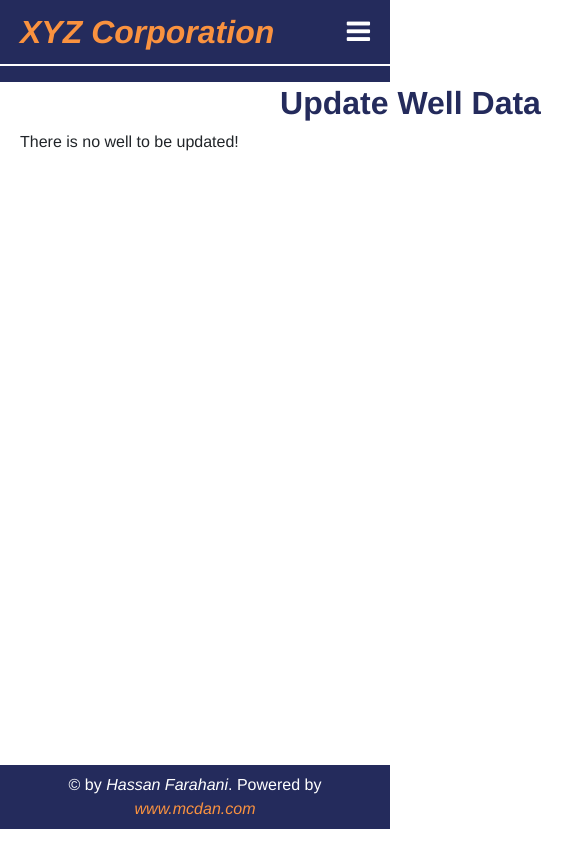
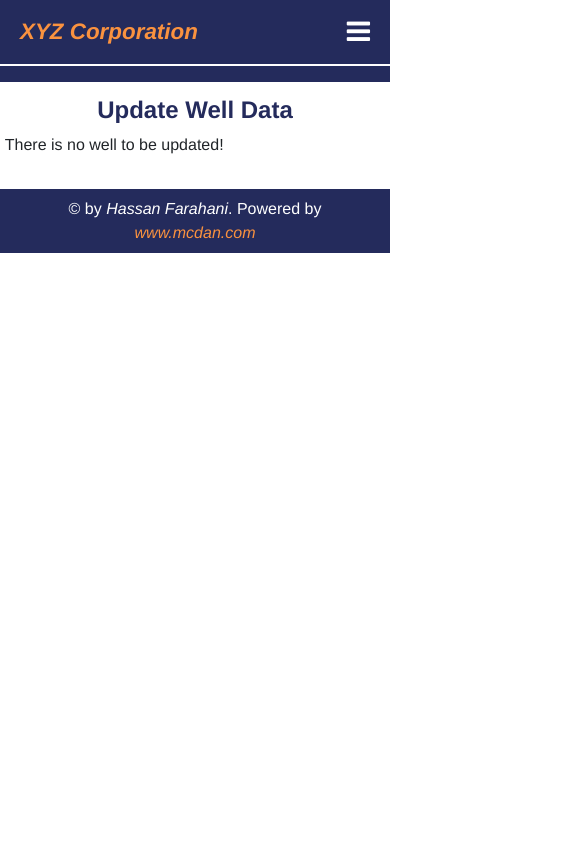
Before and after one commit to hassanfarahani/WMS, a Vue app: page /editwell in a window 390 px wide. Shown: the top 844 px of the page, 585 px wide, since content can reach past the window. Built offline with nearby package versions, Linux system fonts and the light colour scheme.

Commit message:
Modified responsiveness

```diff
--- a/src/assets/css/style.css
+++ b/src/assets/css/style.css
@@ -3,7 +3,6 @@ body {
     margin: 0;
     padding: 0;
     font-family: "Helvetica Neue", Helvetica, Arial, sans-serif;
-    /* background-color: #bfb8bc; */
 }
 
 * {
@@ -351,10 +350,8 @@ table {
 /* --------------------- forms (add well & edit well) -------------------- */
 /* ----------------------------------------------------------------------- */
 .box {
-    width: 80rem;
     margin: 0 auto;
     padding: 20px;
-    height: 83vh;
 }
 
 .box h2 {
@@ -499,18 +496,6 @@ table {
         overflow-x:auto;
     }
 
-    .form-grid {
-        max-width: 70%;
-    }
-
-    .box-title {
-        width: 71%;
-    }
-
-    .submit-btn {
-        width: 71%;
-    }
-
     .welcome-title h1 {
         padding-left: 1rem;
         padding-right: 1rem;
@@ -523,6 +508,28 @@ table {
 }
 
 @media (max-width: 481px) {
+    .logo {
+        font-size: 1.4rem;
+    }
+
+    .box-title h2 {
+        font-size: 1.5rem;
+    }
+
+    .box {
+        width: 100%;
+        padding: 2rem .3rem;;
+    }
+
+    .form-grid {
+        display: grid;
+        grid-template-columns: 1fr 1fr;
+    }
+
+    .form-grid input {
+        width: 90%;
+    }
+
     .welcome-title h1 {
         font-size: 3rem;
     }
```
Also changed, not shown: 1 other file (tests, documents, lock files or other folders).
